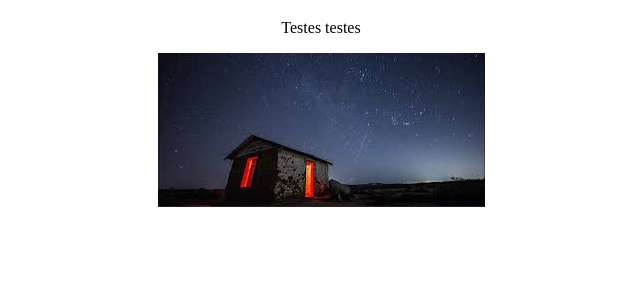
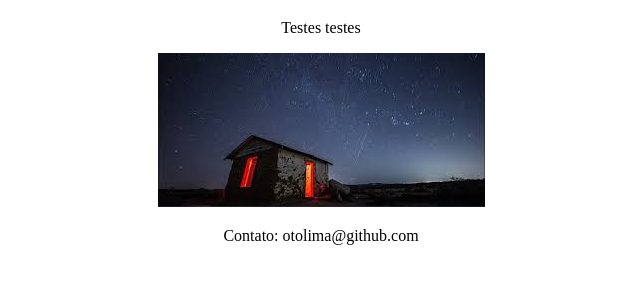
Before and after one commit to otolima/otolima.github.io, a plain HTML site: page index.html in a window 1280 px wide. Shown: the part 61-344 px from the top of the page, without its empty margins (319-959 px from the left). Drawn offline with Linux system fonts and the light colour scheme.

Commit message:
Adicionado E-mail

```diff
--- a/index.html
+++ b/index.html
@@ -11,6 +11,7 @@
         <center>
             <img src="imagens/casinha.jpg">
         </center>
+        <p style="text-align:center">Contato: otolima@github.com</p>
 
     </body>
 </html>
```
